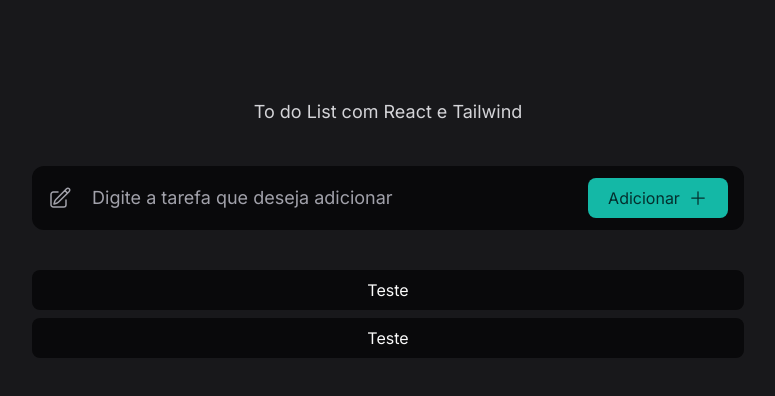
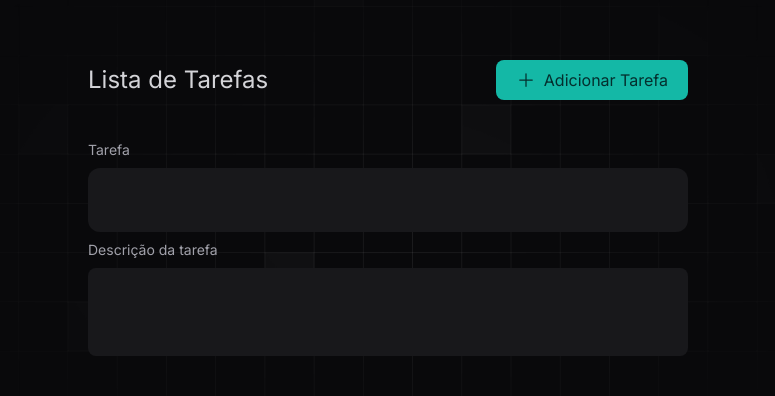
Before and after one commit to ghsaraiva/to-do-list-react, a React (Vite) app: page / in a window 1280 px wide. Shown: the part 172-568 px from the top of the page, without its empty margins (252-1027 px from the left). Built offline with nearby package versions, Linux system fonts and the light colour scheme.

Commit message:
feature: mark as complete and delete items

```diff
--- a/index.html
+++ b/index.html
@@ -10,7 +10,7 @@
   <title>To-do-List com React</title>
 </head>
 
-<body class="bg-zinc-900 text-zinc-50 antialiased">
+<body class="bg-zinc-950 text-zinc-50 antialiased">
   <div id="root"></div>
   <script type="module" src="/src/main.jsx"></script>
 </body>
--- a/src/App.jsx
+++ b/src/App.jsx
@@ -1,40 +1,105 @@
-import { PlusIcon, PencilSquareIcon } from "@heroicons/react/24/outline";
+import { PlusIcon, PencilSquareIcon, CheckBadgeIcon, TrashIcon } from "@heroicons/react/24/outline";
 import { useState } from "react";
 
 function App() {
-  function changeInput(event) {
+  const [task, setTask] = useState('')
+  const [description, setDescription] = useState('')
+  const [itemsList, setItemsList] = useState([])
+  function changeInputTask(event) {
     const taskValue = event.target.value
     setTask(taskValue)
   }
-  const [task, setTask] = useState('');
+  function changeInputDescription(event) {
+    const descriptionValue = event.target.value
+    setDescription(descriptionValue)
+  }
+  function addItem() {
+    if (!task) {
+      return (
+        window.alert("teste")
+      )
+    }
+    setItemsList([...itemsList, { task, description }])
+    setTask('')
+    setDescription('')
+  }
+  function markAsComplete(id) {
+    const checkedItems = itemsList.map((item) =>
+      item.id === id ? { ...item, isCompleted: !item.isCompleted } : item
+    );
+    setItemsList(checkedItems);
+  }
+  function deleteItem(id) {
+    const deletedItems = itemsList.filter((item) =>
+      item.id !== id ? item : null
+    );
+    setItemsList(deletedItems);
+  }
   return (
-    <div className="md:container md:mx-auto flex justify-center items-center h-screen">
+
+    <div className="md:container md:mx-auto flex justify-center items-center h-screen bg-pattern bg-no-repeat bg-center">
       <div className="text-center space-y-10">
-        <p className="text-lg text-zinc-300">To do List com React e Tailwind</p>
-        <div className="h-16 bg-zinc-950 px-4 rounded-xl flex items-center shadow-shape gap-3">
-          <div className='flex items-center gap-2 flex-1'>
-            <PencilSquareIcon className="text-zinc-400 size-6" />
+        <div className="flex items-center justify-between">
+          <p className="text-2xl text-zinc-300">Lista de Tarefas</p>
+          <button onClick={addItem} className="bg-teal-500 text-teal-950 hover:bg-teal-600 rounded-lg px-5 py-2 flex items-center justify-center gap-2 transition-all">
+            <PlusIcon className="size-5" />
+            Adicionar Tarefa
+          </button>
+        </div>
+        <div className="w-[600px] space-y-2">
+          <p className="text-sm text-zinc-400 flex">Tarefa</p>
+          <div className="h-16 bg-zinc-900 py-2 px-0.5 w-full rounded-xl items-center flex">
             <input
               type="text"
-              name='name'
-              placeholder="Digite a tarefa que deseja adicionar"
-              onChange={changeInput}
-              className="bg-transparent text-lg placeholder-zinc-400 outline-none border-none focus:ring-0 focus:border-transparent w-[500px]" />
-            <button className="bg-teal-500 text-teal-950 hover:bg-teal-600 rounded-lg px-5 py-2 flex items-center justify-center gap-2 transition-all">
-              Adicionar
-              <PlusIcon className="size-5" />
-            </button>
+              name='tarefa'
+              onChange={changeInputTask}
+              value={task}
+              className="bg-transparent text-lg placeholder-zinc-400 outline-none border-none focus:ring-0 focus:border-transparent focus:placeholder-zinc-700 w-full" />
           </div>
+
+          <p className="text-sm text-zinc-400 flex items-center"> Descrição da tarefa</p>
+          <div className="h-22 bg-zinc-900 py-2 px-0.5 w-full rounded-lg items-center flex ">
+            <textarea
+              type="text"
+              name='descricao'
+              onChange={changeInputDescription}
+              value={description}
+              size={100000}
+              className="bg-zinc-900 text-lg placeholder-zinc-400 outline-none border-none focus:ring-0 focus:border-transparent focus:placeholder-zinc-700 w-full" />
+          </div>
+
         </div>
-        <div className="flex items-center justify-center w-full">
-          <ul className=" to-do-list text-md rounded-lg w-full space-y-2">
-            <li className="justify-between bg-zinc-950 py-2 px-2 rounded-lg">Teste</li>
-            <li className="justify-between bg-zinc-950 py-2 px-2 rounded-lg">Teste</li>
+        <div className="flex items-center justify-between w-full">
+          <ul className="text-md w-full space-y-2">
+            {itemsList.map(
+              (item, index) => (
+                <>
+                  <div className="hidden">{item.id = index}</div>
+                  <div key={item.id} className={item.isCompleted ? "flex w-[600px] bg-lime-950 py-2.5 px-4 rounded-lg items-center gap-3 text-lime-900" : "flex w-[600px] bg-zinc-900 py-2.5 px-4 rounded-lg items-center gap-3"}>
+                    <button onClick={() => markAsComplete(item.id)}>
+                      <CheckBadgeIcon className={item.isCompleted ? "size-7 text-lime-400 transition-all" : "text-zinc-400 size-7 hover:text-zinc-50 transition-all"} />
+                    </button>
+                    <li className="flex-1">
+                      <p>{item.task}</p>
+                      <p className={item.isCompleted ? "text-xs text-lime-900 text-wrap max-w-full" : "text-xs text-zinc-400 text-wrap max-w-full"}>{item.description}</p>
+                    </li>
+                    <button>
+                      <PencilSquareIcon className={item.isCompleted ? "size-7 hover:text-zinc-500 transition-all" : "text-zinc-400 size-7 hover:text-zinc-50 transition-all"} />
+                    </button>
+                    <button onClick={() => deleteItem(item.id)}>
+                      <TrashIcon className={item.isCompleted ? "size-7 hover:text-zinc-500 transition-all" : "text-zinc-400 size-7 hover:text-zinc-50 transition-all"} />
+                    </button>
+                  </div>
+                </>
+              )
+            )}
+
           </ul>
         </div>
 
-      </div>
-    </div>
+      </div >
+    </div >
+
   )
 }
 
--- a/src/index.css
+++ b/src/index.css
@@ -9,3 +9,7 @@
 input {
   color-scheme: dark;
 }
+
+textarea {
+  resize: none;
+}
--- a/tailwind.config.js
+++ b/tailwind.config.js
@@ -8,6 +8,9 @@ export default {
       fontFamily: {
         sans: "Inter",
       },
+      backgroundImage: {
+        pattern: "url(/bg.png)",
+      },
     },
   },
   plugins: [forms],
```
Also changed, not shown: public/bg.png (added).
